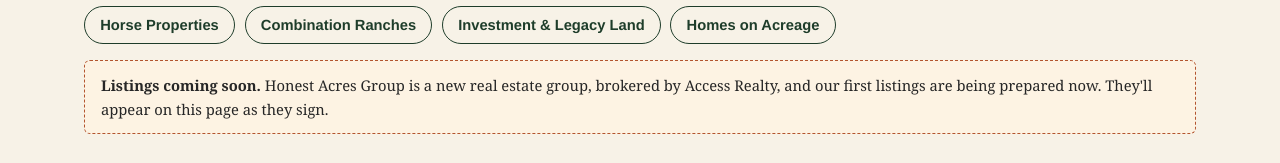
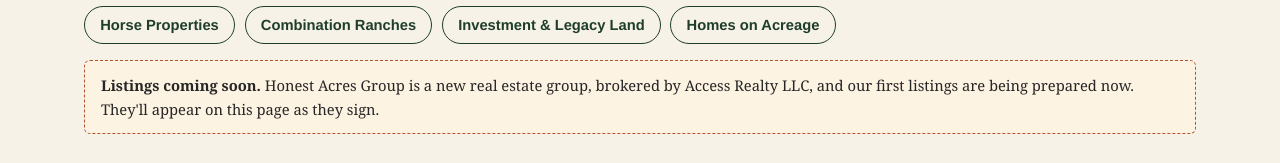
Before and after one commit to Honestacres/honest-acres-group-site-, an Astro site: page /listings in a window 1280 px wide. Shown: the part 325-488 px from the top of the page. Built offline with nearby package versions, Linux system fonts and the light colour scheme; Astro itself is replaced by a stand-in of ours.

Commit message:
Add LLC to remaining Access Realty mentions
Updated the company name to include 'LLC' for accuracy.

```diff
--- a/src/pages/listings/index.astro
+++ b/src/pages/listings/index.astro
@@ -31,7 +31,7 @@ const fmt = (n?: number) => (n ? `$${n.toLocaleString('en-US')}` : 'Call for pri
         <>
           <div class="todo-note">
             <strong>Listings coming soon.</strong> Honest Acres Group is a new
-            real estate group, brokered by Access Realty, and our first
+            real estate group, brokered by Access Realty LLC, and our first
             listings are being prepared now. They'll appear on this page as
             they sign.
           </div>
```
